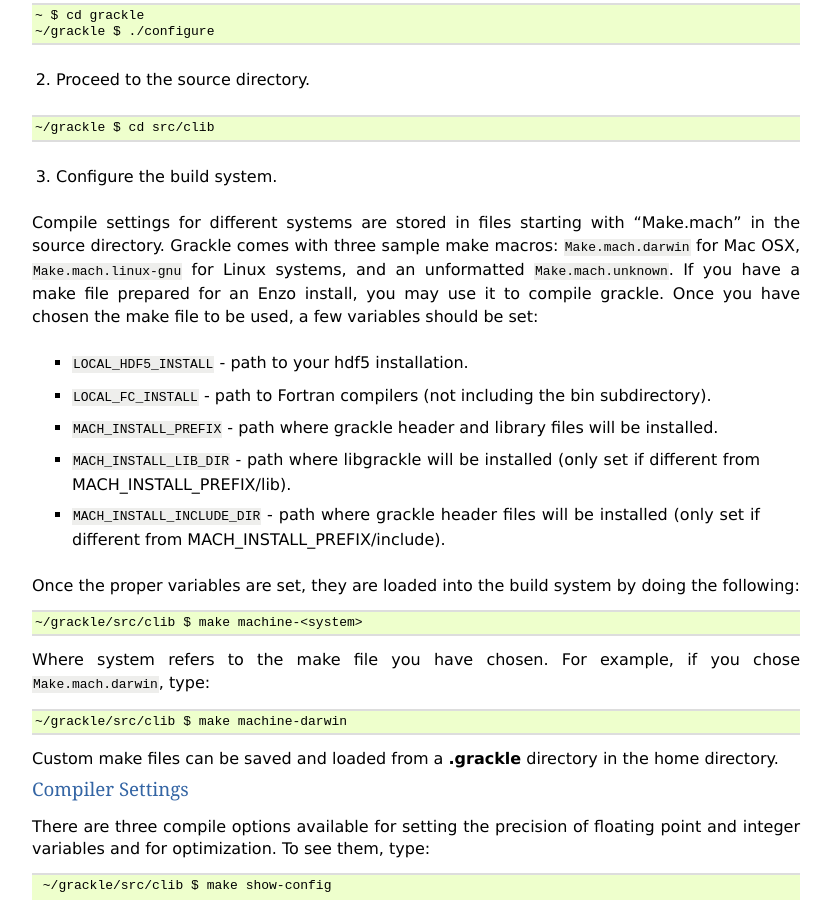
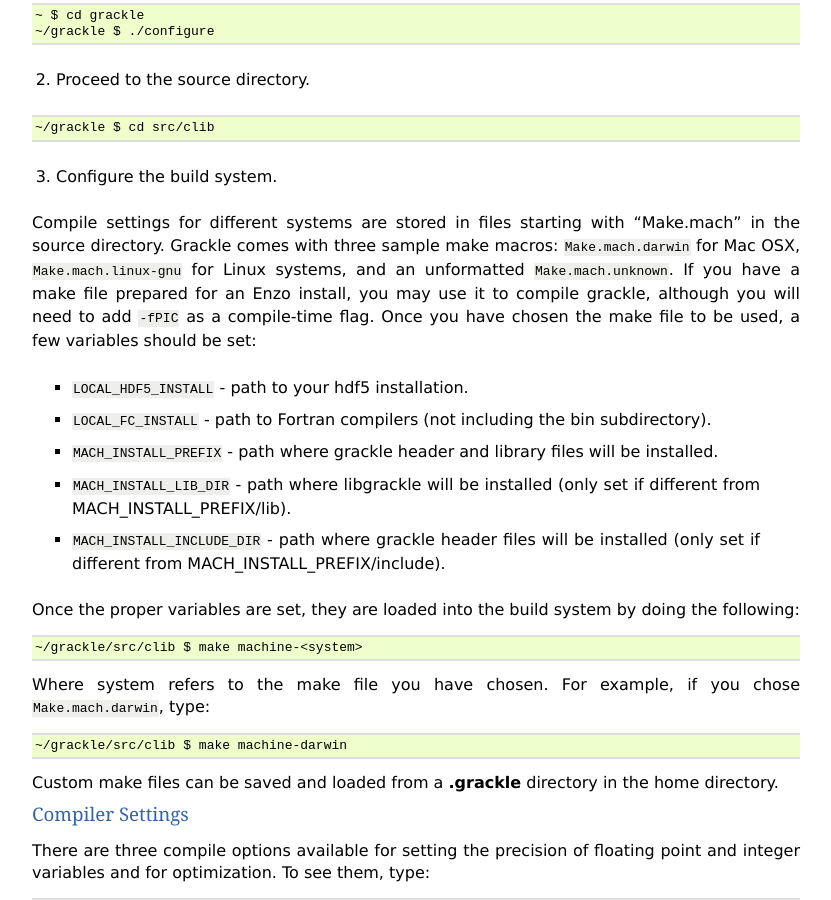
Before and after one commit to grackle-project/grackle, a Sphinx documentation site: the page built from doc/source/Installation.rst, in a window 1280 px wide and 900 px high, scrolled down 728 px. Shown: the whole window, without its empty margins (48-879 px from the left). Built offline with Sphinx 7.4.7, drawn with Linux system fonts in a browser that asks for light colours.

Commit message:
Adding a note about --fPIC for enzo makefiles.

```diff
--- a/doc/source/Installation.rst
+++ b/doc/source/Installation.rst
@@ -62,7 +62,8 @@ Compile settings for different systems are stored in files starting with
 "Make.mach" in the source directory.  Grackle comes with three sample make
 macros: ``Make.mach.darwin`` for Mac OSX, ``Make.mach.linux-gnu`` for
 Linux systems, and an unformatted ``Make.mach.unknown``.  If you have a make
-file prepared for an Enzo install, you may use it to compile grackle.
+file prepared for an Enzo install, you may use it to compile grackle, although
+you will need to add ``-fPIC`` as a compile-time flag.
 Once you have chosen the make file to be used, a few variables should be set:
 
     * ``LOCAL_HDF5_INSTALL`` - path to your hdf5 installation.
```
